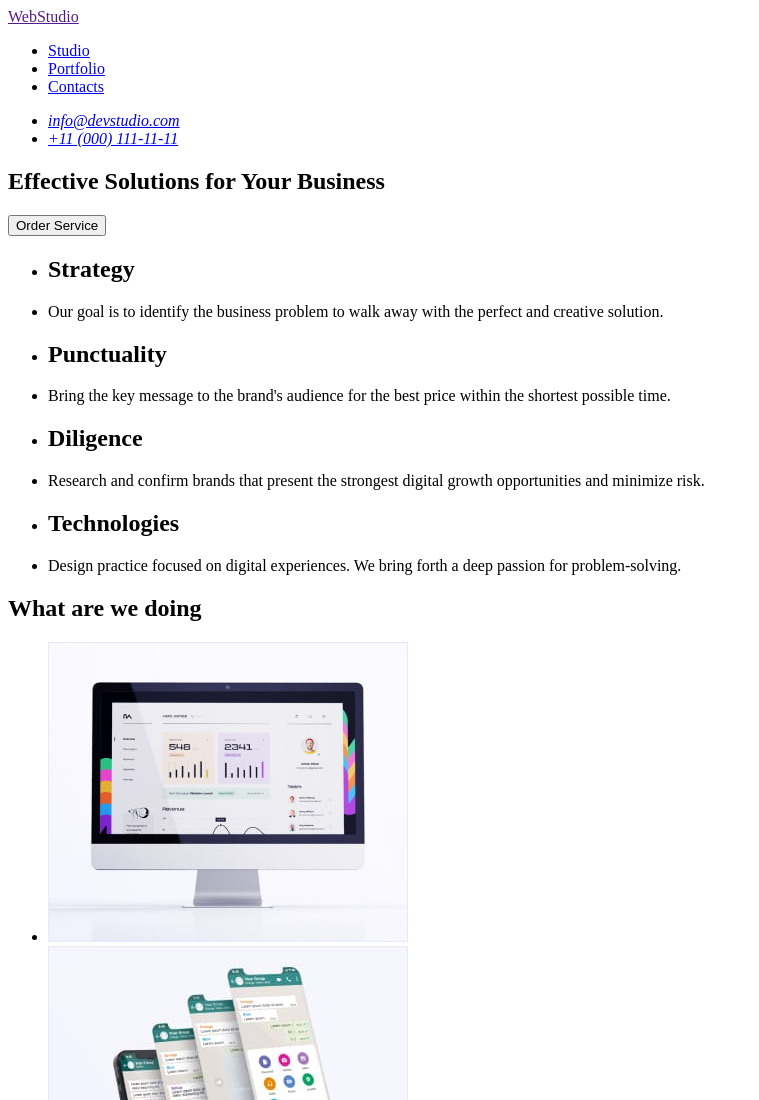
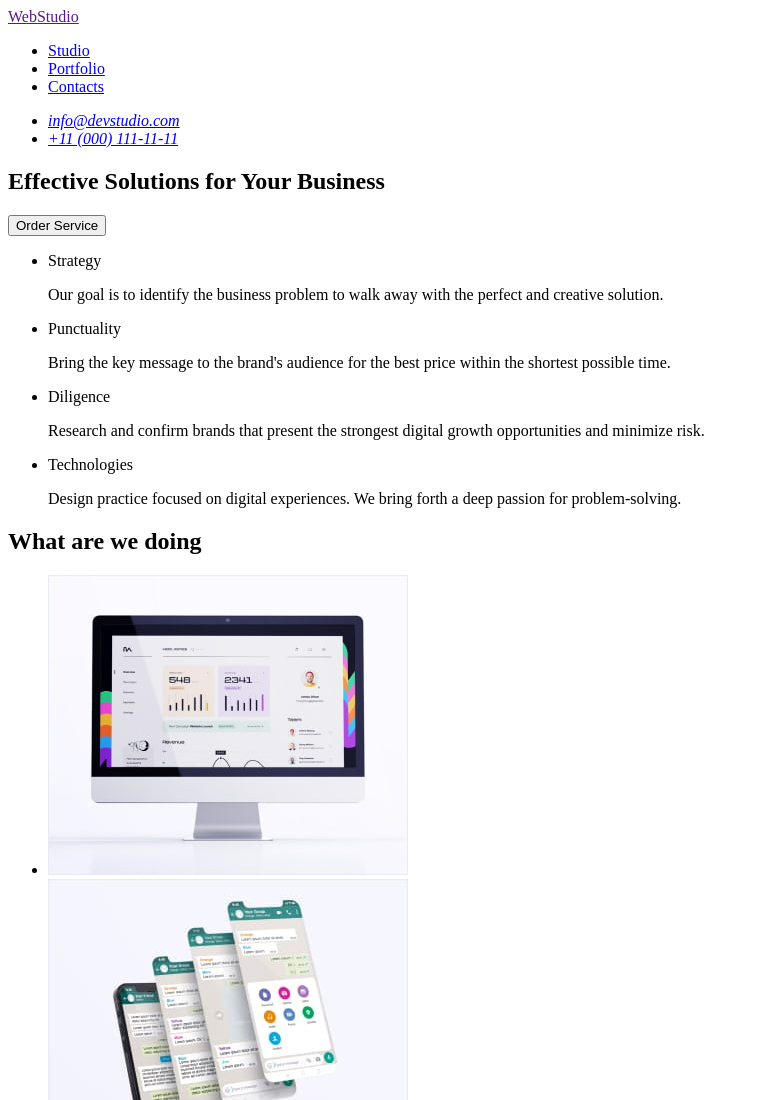
Before and after one commit to Vita071285/goit-markup-hw-03, a plain HTML site: page index.html in a window 1280 px wide. Shown: the top 1100 px of the page, without its empty margins (0-759 px from the left). Drawn offline with Linux system fonts and the light colour scheme.

Commit message:
change14

```diff
--- a/index.html
+++ b/index.html
@@ -7,7 +7,6 @@
     <title>Studio</title>
   </head>
   <body>
-    <!--1-->
     <header>
       <nav>
         <a href="">WebStudio</a>
@@ -24,25 +23,26 @@
   </ul>
 </address>
 <main>
-      <!--2-->
+      <!--1-->
       <section>
         <h1>Effective Solutions for Your Business</h1>
         <button type="button">Order Service</button>
       </section>
-      <!--3-->
+      <!--2-->
       <section>
         <ul>
-          <li><h2>Strategy</h2></li>
-          <li><p>Our goal is to identify the business
+          <li><p>Strategy</p>
+          <p>Our goal is to identify the business
 problem to walk away with the perfect and creative solution. </p></li>
- <li><h2>Punctuality</h2></li>
-          <li><p>Bring the key message to the brand's audience for the best price within the shortest possible time. </p></li>
-          <li><h2>Diligence</h2></li>
-          <li><p>Research and confirm brands that present the strongest digital growth opportunities and minimize risk.</p></li>
-          <li><h2>Technologies</h2></li>
-          <li><p>Design practice focused on digital experiences. We bring forth a deep passion for problem-solving.</p></li>
+<li><p>Punctuality</p>
+<p>Bring the key message to the brand's audience for the best price within the shortest possible time.</p></li>
+<li><p>Diligence</p>
+  <p>Research and confirm brands that present the strongest digital growth opportunities and minimize risk.</p></li>
+  <li><p>Technologies</p>
+  <p>Design practice focused on digital experiences. We bring forth a deep passion for problem-solving.</p></li>
         </ul>
       </section>
+      <!--3-->
       <section>
         <h2>What are we doing</h2>
         <ul>
@@ -93,7 +93,7 @@ problem to walk away with the perfect and creative solution. </p></li>
       </section>
     </main>
     <footer>
-      <a href="./">WebStudio</a>
+      <a href="/WebStudio">WebStudio</a>
       <p>
         Increase the flow of customers and sales for your business with digital
         marketing & growth solutions.
```
